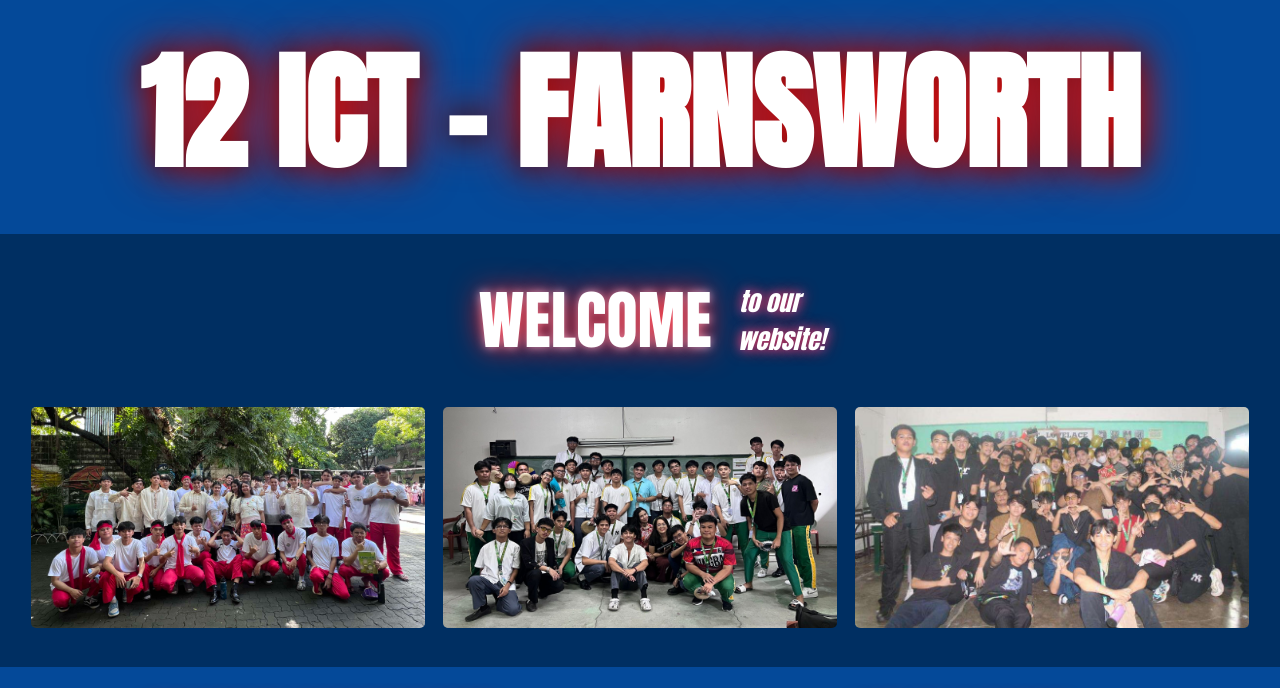
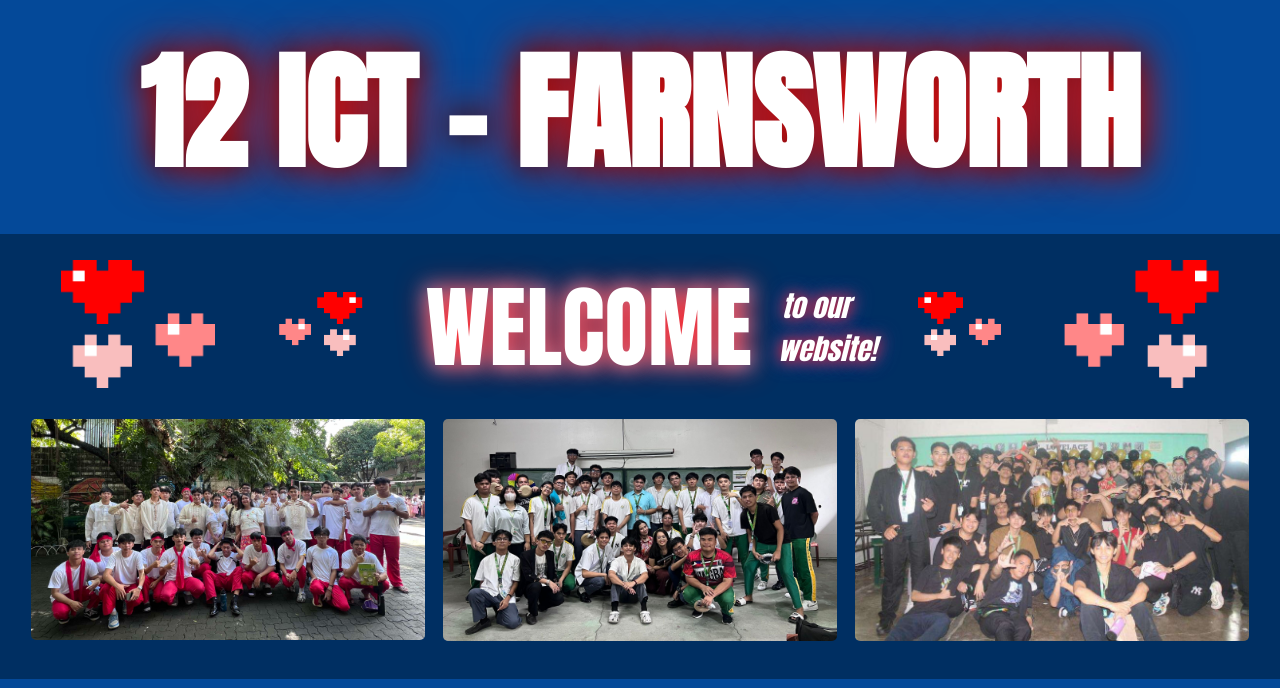
Before and after one commit to fmpsp/ictfarnsworth2024, a plain HTML site: page index.html in a window 1280 px wide. Shown: the part 112-800 px from the top of the page. Drawn offline with Linux system fonts and the light colour scheme.

Commit message:
Add hearts Adjust section 1 header Almost there :)

```diff
--- a/index.html
+++ b/index.html
@@ -46,7 +46,13 @@
 
         <div class="index-section-1">
             <div class="index-section-1-header">
+                <div class="heart-left-container">
+                    <img class="heart-left heart-big" src="img/heart-sprite.png" alt=""><img class="heart-left heart-small reverse"  src="img/heart-sprite.png" alt="">
+                </div>
                 <p class="index-welcome-bigger-h2">WELCOME</p><p class="index-welcome-smaller-h2">to our website!</p>
+                <div class="heart-right-container">
+                    <img class="heart-right heart-small" src="img/heart-sprite.png" alt=""><img class="heart-right heart-big reverse" src="img/heart-sprite.png" alt="">
+                </div>
             </div>
             <div class="index-section-1-image-track">
                 <img src="img/Picture6.jpg" alt="">
--- a/styles/index-style.css
+++ b/styles/index-style.css
@@ -42,20 +42,55 @@
     align-items: center;
     text-align: center;
     gap: 2vw;
-    margin: 3vw 0;
+    margin: 2vw 0;
+}
+
+.heart-left-container {
+    display: flex;
+    align-self: start;
+    position: relative;
+    right: 3vw;
+    gap: 5vw;
+    align-items: center;
+}
+
+.heart-right-container {
+    display: flex;
+    align-self: start;
+    position: relative;
+    left: 3vw;
+    gap: 5vw;
+    align-items: center;
+}
+
+.heart-left, .heart-right {
+    height: 10vw;
+}
+
+.heart-big {
+    width: 12vw;
+}
+
+.heart-small {
+    height: 5vw;
+    width: 6.5vw;
+}
+
+.reverse {
+    transform: scaleX(-1);
 }
 
 .index-welcome-bigger-h2 {
-    font-size: 5vw;
-    text-shadow: 0 0 30px var(--header-glow),  0 0 10px rgb(208, 211, 255);
+    font-size: 7vw;
+    text-shadow: 0 0 30px var(--header-glow),  0 0 20px rgb(208, 211, 255);
 }
 
 .index-welcome-smaller-h2 {
-    font-size: 2vw;
+    font-size: 2.25vw;
     white-space: pre-line;
-    width: 5vw;
+    width: 6vw;
     font-style: italic;
-    text-shadow: 0 0 15px var(--header-glow), 0 0 10px rgb(97, 105, 217);
+    text-shadow: 0 0 15px var(--header-glow), 0 0 20px rgb(97, 105, 217);
 }
 
 .index-section-1-image-track img{
@@ -261,11 +296,6 @@
     border: 4px dashed #fff;
 }
 
-.index-sched-container-2 img {
-    filter: brightness(5000%);
-    border: 4px dashed #ff9f9f;
-}
-
 @media (max-width: 860px) {
     .tg {
         border: 1px solid black;
@@ -284,4 +314,12 @@
     .index-section-2-cleaners:before {
         border-right: 2px solid #fff;
     }
+
+    .blank-sched {
+        border: 1px dashed #ff9f9f;
+    }
+
+    .index-sched-container-2 .table-sched {
+        border: 1px dashed #fff;
+    }
 }
```
Also changed, not shown: img/heart-sprite.png (added).
